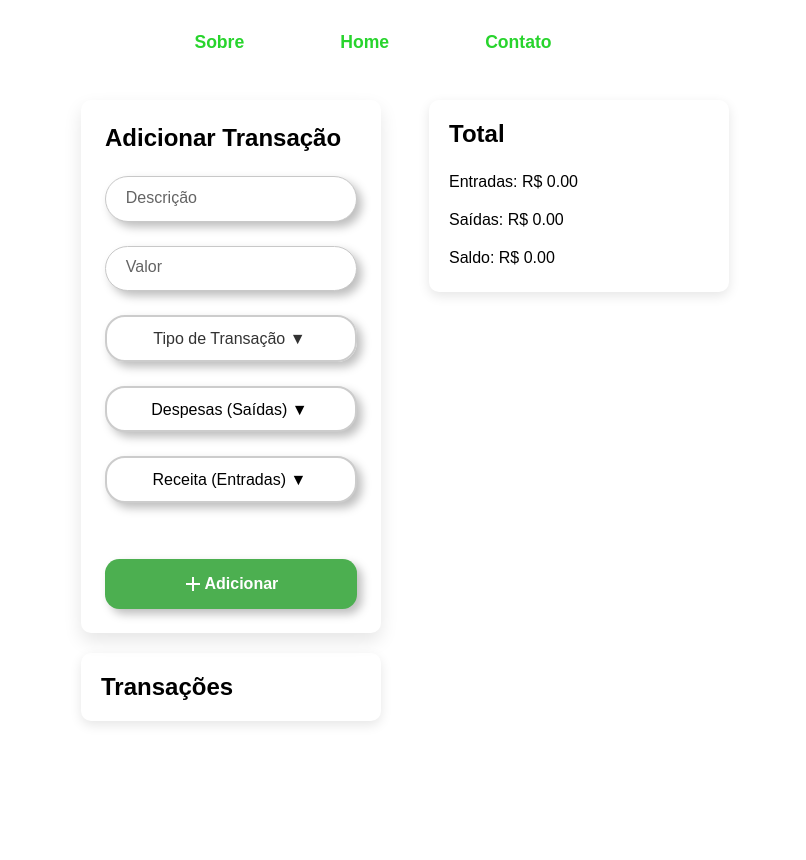
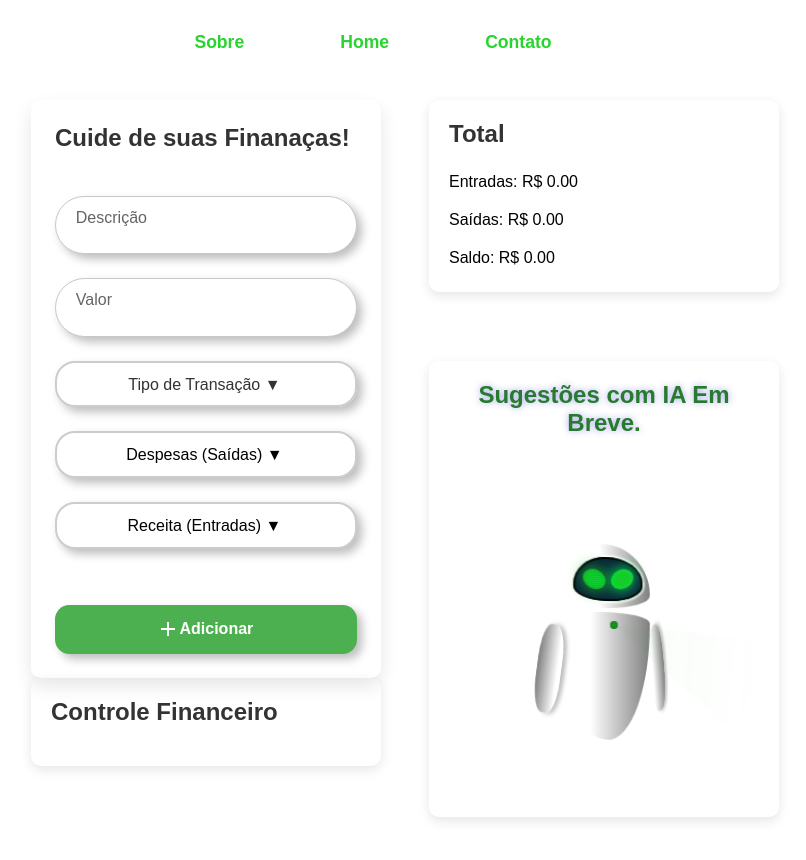
Before and after one commit to AndrewLPimenta/gerenciamento-de-gastos, a React (Create React App) app: page /TransactionPage in a window 1280 px wide. Shown: the top 860 px of the page, without its empty margins (235-1041 px from the left). Before the commit the page ends 837 px from the top, so only its background shows below. Built offline with nearby package versions, Linux system fonts and the light colour scheme.

Commit message:
melhorias no software

```diff
--- /dev/null
+++ b/src/components/Graphic.js
@@ -0,0 +1,28 @@
+import React from 'react';
+import "../index.css"; // Inclua a estilização aqui
+
+export default function Graphic() {
+    return (
+        <div className="total-container">
+            <h2 className="animated-text">Sugestões com IA Em Breve.</h2>
+            <div className="loader">
+                <div className="modelViewPort">
+                    <div className="eva">
+                        <div className="head">
+                            <div className="eyeChamber">
+                                <div className="eye"></div>
+                                <div className="eye"></div>
+                            </div>
+                        </div>
+                        <div className="body">
+                            <div className="hand"></div>
+                            <div className="hand"></div>
+                            <div className="scannerThing"></div>
+                            <div className="scannerOrigin"></div>
+                        </div>
+                    </div>
+                </div>
+            </div>
+        </div>
+    );
+}
--- a/src/components/TransactionForm.js
+++ b/src/components/TransactionForm.js
@@ -7,6 +7,7 @@ function TransactionForm({ addTransaction }) {
     const [type, setType] = useState("");
     const [category, setCategory] = useState("");
     const [source, setSource] = useState("");  // Adicionando o estado para 'source'
+    const [error, setError] = useState("");  // Para armazenar mensagens de erro
 
     // Função para tratar a entrada de valor no campo 'amount'
     const handleAmountChange = (e) => {
@@ -25,6 +26,12 @@ function TransactionForm({ addTransaction }) {
     const handleSubmit = (e) => {
         e.preventDefault();
 
+        // Validação: Verificar se todos os campos obrigatórios foram preenchidos
+        if (!description || !amount || !type || (type === "expense" && !category) || (type === "income" && !source)) {
+            setError("Por favor, preencha todos os campos obrigatórios.");
+            return;  // Não envia se algum campo estiver faltando
+        }
+
         // Remover o valor formatado do "R$" caso tenha sido colocado, e preparar para ser salvo
         const formattedAmount = amount.replace(',', '.');  // Garantir que a vírgula seja convertida para ponto
 
@@ -33,8 +40,8 @@ function TransactionForm({ addTransaction }) {
             description,
             amount: parseFloat(formattedAmount),  // Convertendo para número
             type,
-            category,
-            source,  // Incluindo a origem no objeto
+            category: type === "expense" ? category : "Sem categoria",  // Categoria obrigatória apenas para 'expense'
+            source: type === "income" ? source : "Sem origem",  // Fonte obrigatória apenas para 'income'
         };
 
         addTransaction(newTransaction);  // Envia a nova transação
@@ -42,37 +49,31 @@ function TransactionForm({ addTransaction }) {
         // Resetando os campos após o envio
         setDescription("");
         setAmount("");
-        setType("expense");
+        setType("");
         setCategory("");
         setSource("");
+        setError("");  // Limpa a mensagem de erro
     };
 
     // Função que trata o campo 'source'
     const handleSourceChange = (e) => {
         const selectedSource = e.target.value;
         setSource(selectedSource);
-
-        // Alerta se "Gastei" for selecionado e source estiver vazio
-        if (type === "expense" && selectedSource !== "") {
-            alert("Você selecionou de onde o dinheiro veio. Lembre-se de que você está marcando um gasto.");
-        }
     };
 
     // Função que trata o campo 'category'
     const handleCategoryChange = (e) => {
         const selectedCategory = e.target.value;
         setCategory(selectedCategory);
-
-        // Alerta se "Ganhei" for selecionado e category estiver vazio
-        if (type === "income" && selectedCategory !== "") {
-            alert("Você selecionou uma categoria para um ganho. Lembre-se de que a categoria não é relevante para este tipo de transação.");
-        }
     };
 
     return (
         <div className="transaction-form-page">
             <form className="form-inputs" onSubmit={handleSubmit}>
-                <h2>Adicionar Transação</h2>
+                <h2>Cuide de suas Finanaças!</h2>
+
+                {/* Exibição de erro */}
+                {error && <div className="error-message">{error}</div>}
 
                 {/* Campo para a descrição */}
                 <div className="inputGroup">
--- a/src/components/TransactionList.js
+++ b/src/components/TransactionList.js
@@ -1,8 +1,5 @@
 import React, { useState, useEffect } from 'react';
-import deleteIcon from '../assets/mdi-delete-icon.png';
-
-
-import '../index.css';  // Estilo da animação de entrada e saída
+import '../index.css'; // Certifique-se de que os estilos estão neste arquivo ou em um arquivo de CSS importado.
 
 function TransactionList({ transactions, deleteTransaction }) {
     const [currentTransactions, setCurrentTransactions] = useState([]);
@@ -11,50 +8,60 @@ function TransactionList({ transactions, deleteTransaction }) {
     useEffect(() => {
         const addedTransactions = transactions.map((transaction) => ({
             ...transaction,
-            entering: true,  // Marca para a animação de entrada
+            entering: true, // Marca para a animação de entrada
         }));
         setCurrentTransactions(addedTransactions);
-    }, [transactions]);  // Atualiza sempre que a lista de transações mudar
+    }, [transactions]);
 
-    // Função para remover o item com animação de saída
     const handleDelete = (id) => {
         const updatedTransactions = currentTransactions.map((transaction) =>
             transaction.id === id
-                ? { ...transaction, exiting: true }  // Marca para a animação de saída
+                ? { ...transaction, exiting: true } // Marca para a animação de saída
                 : transaction
         );
 
         setCurrentTransactions(updatedTransactions);
 
-        // Usa setTimeout para excluir após a animação de saída
+        // Remove o item após a animação de saída
         setTimeout(() => {
-            deleteTransaction(id);  // Remove o item após a animação
-        }, 500);  // Tempo da animação (500ms)
+            deleteTransaction(id);
+        }, 500); // Tempo da animação (500ms)
     };
 
     return (
         <div className='transaction-graphic'>
-            <h2>Transações</h2>
+            <h2>Controle Financeiro</h2>
             <ul className="transaction-list">
-                {currentTransactions.map((transaction) => (
+                {currentTransactions.map((transaction) => {
+                    console.log(transaction); // Depuração
+
+                    return (
                         <li
                             key={transaction.id}
                             className={`transaction ${transaction.entering ? 'transaction-enter-active' : ''}
-                        ${transaction.exiting ? 'transaction-exit-active' : ''}`}
+                                ${transaction.exiting ? 'transaction-exit-active' : ''}
+                                ${transaction.type === 'income' ? 'income' : 'expense'}`}
                         >
-                        <span>{transaction.description} - R$ {transaction.amount}</span>
-                        <span>({transaction.category})</span>
-                        <span> - {transaction.type === 'income' ? 'Entrada' : 'Despesa'}</span>
+                            <div className="transaction-info">
+                                <span className="transaction-description">{transaction.description}</span>
+                                <div className="transaction-details">
+                                    <span className="transaction-amount">R$ {transaction.amount.toFixed(2)}</span>
+                                    <span className="transaction-category">({transaction.category || 'Sem categoria'})</span>
+                                    <span className="transaction-type">
+                                        {transaction.type === 'income' ? 'Entrada' : (transaction.type === 'expense' ? 'Despesa' : 'Tipo Desconhecido')}
+                                    </span>
+                                </div>
+                            </div>
                             <button onClick={() => handleDelete(transaction.id)} className="delete-btn">
-
                                 <img
                                     src="https://www.v0.app/api/image/mdi-delete-icon.png?id=eyJmbiI6ImdldEljb25IZXJvSW1hZ2UiLCJhcmdzIjp7Imljb25TZXRTbHVnIjoibWRpIiwiaWNvblNsdWciOiJkZWxldGUifX0"
                                     alt="Delete"
-                                style={{ width: '24px', height: '24px' }} // Ajuste do tamanho do ícone
+                                    style={{ width: '24px', height: '24px' }}
                                 />
                             </button>
                         </li>
-                ))}
+                    );
+                })}
             </ul>
         </div>
     );
--- a/src/index.css
+++ b/src/index.css
@@ -8,6 +8,10 @@
   list-style: none;
 }
 
+.Title-Gestao{
+  font-weight: 900;
+  color: #fff;
+}
 
 div.links {
   position: absolute;
@@ -24,9 +28,22 @@ div.links {
   z-index: 10;
 }
 
-.nav-links- {
+.burger-links{
   display: none;
 }
+
+
+@media screen and (max-width: 600px) {
+  .burger-links{
+    display: block;
+  }
+
+}
+
+Link .links-nav{
+  display: none;
+}
+
 
 .links a {
   color: #ffffff;
@@ -112,7 +129,7 @@ div.links {
     /* Esconde os links inicialmente */
     position: absolute;
     left: 0;
-    background-color: rgba(188, 208, 148, 0.897);
+    background-color: rgb(0, 0, 0);
     /* Fundo escuro */
     width: 100%;
     padding: 1rem;
@@ -423,11 +440,10 @@ div.row{
   width: 100%;
   max-width: 600px; /* Limita a largura máxima */
   margin: 0 auto; /* Centraliza o formulário */
+  transition: transform 0.3s ease, opacity 0.3s ease;
+
 }
 
-.transaction-form-page {
-  justify-content: center;
-}
 
 @media (max-width: 768px) {
 
@@ -460,7 +476,7 @@ div.row{
 
 .inputGroup input {
   font-size: 100%;
-  padding: 0.8em;
+  padding: 1.2em;
   outline: none;
   border: 1px solid rgb(200, 200, 200);
   border-radius: 30px;
@@ -491,7 +507,7 @@ div.row{
 }
 
 .inputGroup :is(input:focus, input:valid) {
-  border-color: rgb(150, 150, 200);
+  border-color: rgb(90, 169, 111);
 }
 
 
@@ -629,7 +645,7 @@ a.links-nav {
   display: flex;
   flex-direction: column;
   gap: 10px;
-  width: 300px;
+  width: 350px;
   margin: 0 auto;
 }
 
@@ -676,157 +692,455 @@ a.links-nav {
   }
 }
 
-/* Container para as transações */
+
+
+
+/* Estilo para a lista de transações */
 .transaction-graphic {
-  border-radius: 10px;
-  box-shadow: 0 8px 18px rgba(0, 0, 0, 0.1);
   padding: 20px;
   border-radius: 10px;
   box-shadow: 0 4px 12px rgba(0, 0, 0, 0.1);
-  margin-top: 20px;
+  transition: transform 0.3s ease, opacity 0.3s ease;
+  display: flex;
+  flex-direction: column;
 }
 
+h2 {
+  color: #333;
+  font-size: 24px;
+  margin-bottom: 20px;
+}
+
+/* Lista de transações */
 .transaction-list {
   list-style: none;
   padding: 0;
+  margin: 0;
+}
+/* Lista de transações */
+.transaction-list {
+  list-style: none;
+  padding: 0;
+  margin: 0;
+}
+.transaction {
+  display: grid;
+  grid-template-columns: 1fr 60px; /* Primeira coluna para a descrição, segunda para o botão de deletar */
+  grid-template-rows: auto; /* Apenas uma linha para as transações */
+  grid-gap: 1px;
+  box-shadow: 0 4px 12px rgba(0, 0, 0, 0.1);
+  transition: transform 0.3s ease, opacity 0.3s ease;
+  border-radius: 18px;
+  margin-bottom: 15px;
+  padding: 20px;
+  text-align: justify;
 }
 
-.transaction {
+/* Informações da transação */
+.transaction-info {
   display: flex;
+  flex-direction: column; /* Alinha a descrição na coluna */
   justify-content: space-between;
-  align-items: center;
-  background-color: #fff;
-  border-radius: 8px;
-  box-shadow: 0 2px 6px rgba(0, 0, 0, 0.1);
-  opacity: 0;
-  transform: scale(0.9);
-  transition: all 0.3s ease;
+}
+
+/* Descrição da transação (primeira linha) */
+.transaction-description {
+  grid-column: 1 / span 2; /* A descrição ocupa a primeira coluna e a segunda */
+  font-size: 18px;
+  color: #333;
+  font-weight: 600;
+}
+
+/* Detalhes da transação: valor, categoria e tipo (alinhados horizontalmente) */
+.transaction-details {
+  display: flex;
+  justify-content: space-between; /* Alinha os itens na horizontal */
+  grid-column: 1 / 2; /* Coloca os detalhes na primeira coluna */
+  width: 100%; /* Garante que ocupe toda a largura disponível */
+}
+
+/* Valor da transação */
+.transaction-amount {
+  font-size: 18px;
+  font-weight: 500;
+}
+
+/* Categoria da transação */
+.transaction-category {
+  font-size: 18px;
+  color: #333;
+}
+
+/* Tipo da transação (Entrada ou Despesa) */
+.transaction-type {
+  font-size: 18px;
+  font-weight: 500;
+  text-align: right; /* Alinha à direita */
+}
+
+/* Estilo para 'Entrada' */
+.transaction-type.income {
+  text-shadow: 1px 1px 5px rgba(0, 255, 0, 0.5); /* Sombras verdes para 'Entrada' */
+  color: #28a745;
+}
+
+/* Estilo para 'Despesa' */
+.transaction-type.expense {
+  text-shadow: 1px 1px 5px rgba(255, 0, 0, 0.5); /* Sombras vermelhas para 'Despesa' */
+  color: #dc3545;
+}
+
+/* Botão de deletar */
+.delete-btn {
+  background: none;
+  border: none;
+  cursor: pointer;
+  transition: transform 0.3s ease-in-out;
+  justify-self: center;
+}
+
+.delete-btn:hover {
+  transform: scale(1.1);
+}
+
+
+/* Animação de entrada */
+.transaction-enter-active {
+  animation: slideIn 0.5s ease-in-out forwards;
+}
+
+/* Animação de saída */
+.transaction-exit-active {
+  animation: slideOut 0.5s ease-in-out forwards;
+}
+
+
+
+@keyframes slideIn {
+  from {
+    opacity: 0;
+    transform: translateX(-20px);
+  }
+  to {
+    opacity: 1;
+    transform: translateX(0);
+  }
+}
+
+@keyframes slideOut {
+  from {
+    opacity: 1;
+    transform: translateX(0);
+  }
+  to {
+    opacity: 0;
+    transform: translateX(20px);
+  }
+}
+
+/* Botão de deletar */
+.delete-btn {
+  background: none;
+  border: none;
+  cursor: pointer;
+  transition: transform 0.3s ease-in-out;
+  justify-self: center;
+}
+
+.delete-btn:hover {
+  transform: scale(1.1);
+}
+
+/* Estilo para transações de entrada */
+.transaction.income {
+  color: #28a745; /* Verde */
+  font-size: 20px;  /* Tamanho maior para entradas */
+}
+
+/* Estilo para transações de saída */
+.transaction.expense {
+  color: #dc3545; /* Vermelho */
+  font-size: 20px;  /* Tamanho maior para saídas */
 }
 
 /* Animação de entrada */
 .transaction-enter-active {
-  opacity: 1;
-  transform: scale(1);
+  animation: slideIn 0.5s ease-in-out forwards;
 }
 
+/* Animação de saída */
 .transaction-exit-active {
-  opacity: 0;
-  transform: scale(0.5);
+  animation: slideOut 0.5s ease-in-out forwards;
 }
 
-/* Estilo do botão de deletar */
-.delete-btn {
-  background: none;
-  border: none;
-  cursor: pointer;
-  font-size: 18px;
-  color: #e57373;
-  transition: transform 0.2s ease;
-}
-
-.delete-btn:hover {
-  transform: scale(1.2);
-}
-
-/* Aplique a animação no contêiner de transações */
-.transaction-enter-active {
-  animation: fadeIn 0.5s forwards;
-}
-
-.transaction-exit-active {
-  animation: fadeOut 0.5s forwards;
-}
-
-/* Animação de Fade In */
-@keyframes fadeIn {
+@keyframes slideIn {
   0% {
-      opacity: 0;
-      transform: scale(0.9);
+    transform: translateX(-10px);
+    opacity: 0;
   }
   100% {
-      opacity: 1;
-      transform: scale(1);
+    transform: translateX(0);
+    opacity: 1;
   }
 }
 
-/* Animação de Fade Out */
-@keyframes fadeOut {
+@keyframes slideOut {
   0% {
-      opacity: 1;
-      transform: scale(1);
+    transform: translateX(0);
+    opacity: 1;
   }
   100% {
-      opacity: 0;
-      transform: scale(0.5);
+    transform: translateX(10px);
+    opacity: 0;
   }
 }
 
-/* Estilo do container da sugestão */
-.suggestion-container {
-  position: fixed;
-  top: 20px;
-  right: 20px;
-  z-index: 1000; /* Garantir que fique acima de outros conteúdos */
-  display: flex;
-  justify-content: flex-end;
-  align-items: center;
-  width: 300px;
+
+
+
+
+/* estilizações de Em Breve  */
+
+/* Estilo do título (com animação) */
+.animated-text {
+  font-size: 24px;
+  font-weight: bold;
+  color: #333;
+  text-align: center;
+  animation: textPulse 1.5s ease-in-out infinite;
 }
 
-.suggestion {
-  background-color: #f0f8ff;
-  color: #333;
-  padding: 15px;
-  border-radius: 8px;
-  box-shadow: 0px 4px 10px rgba(0, 0, 0, 0.1);
-  display: flex;
-  justify-content: space-between;
-  align-items: center;
-  width: 100%;
-  opacity: 0;
-  transform: translateX(100%); /* Começa fora da tela */
-  animation: slideIn 0.5s ease-out forwards;
-}
-
-/* Animação de entrada da sugestão */
-@keyframes slideIn {
+@keyframes textPulse {
   0% {
-      opacity: 0;
-      transform: translateX(100%);
+    color: #333;
+    text-shadow: 0 0 5px rgba(0, 0, 0, 0.2);
+  }
+  50% {
+    color: #1eb22a;
+    text-shadow: 0 0 10px rgba(0, 0, 255, 0.5);
   }
   100% {
-      opacity: 1;
-      transform: translateX(0);
+    color: #333;
+    text-shadow: 0 0 5px rgba(0, 0, 0, 0.2);
   }
 }
 
-/* Animação de saída da sugestão */
-@keyframes slideOut {
-  0% {
-      opacity: 1;
-      transform: translateX(0);
+.loader {
+  display: flex;
+  justify-content: center;
+  align-items: center;
+  position: relative;
+  margin-top: 30px;
+}
+
+.modelViewPort {
+  perspective: 1000px;
+  width: 20rem;
+  aspect-ratio: 1;
+  border-radius: 50%;
+  display: flex;
+  justify-content: center;
+  align-items: center;
+  background: transparent;
+  overflow: hidden;
+}
+
+.eva {
+  --EVA-ROTATION-DURATION: 4s;
+  transform-style: preserve-3d;
+  animation: rotateRight var(--EVA-ROTATION-DURATION) linear infinite alternate;
+}
+
+.head {
+  position: relative;
+  width: 6rem;
+  height: 4rem;
+  border-radius: 48% 53% 45% 55% / 79% 79% 20% 22%;
+  background: linear-gradient(to right, white 45%, gray);
+}
+
+.eyeChamber {
+  width: 4.5rem;
+  height: 2.75rem;
+  position: relative;
+  left: 50%;
+  top: 55%;
+  border-radius: 45% 53% 45% 48% / 62% 59% 35% 34%;
+  background-color: #0c203c;
+  box-shadow: 0px 0px 2px 2px white, inset 0px 0px 0px 2px black;
+  transform: translate(-50%, -50%);
+  animation: moveRight var(--EVA-ROTATION-DURATION) linear infinite alternate;
+}
+
+.eye {
+  width: 1.2rem;
+  height: 1.5rem;
+  position: absolute;
+  border-radius: 50%;
+}
+
+.eye:first-child {
+  left: 12px;
+  top: 50%;
+  background: repeating-linear-gradient(65deg, #15ca3f 0px, #0bd923 1px, rgb(19, 154, 7) 2px);
+  box-shadow: inset 0px 0px 5px #15a61f, 0px 0px 15px 1px #19b226;
+  transform: translate(0, -50%) rotate(-65deg);
+}
+
+.eye:nth-child(2) {
+  right: 12px;
+  top: 50%;
+  background: repeating-linear-gradient(-65deg, #0bd923  0px, #19b226 1px, white 2px);
+  box-shadow: inset 0px 0px 5px #05ea46, 0px 0px 15px 1px #0beb52;
+  transform: translate(0, -50%) rotate(65deg);
+}
+
+.body {
+  width: 6rem;
+  height: 8rem;
+  position: relative;
+  margin-block-start: 0.25rem;
+  border-radius: 47% 53% 45% 55% / 12% 9% 90% 88%;
+  background: linear-gradient(to right, white 35%, gray);
+}
+
+.hand {
+  position: absolute;
+  left: -1.5rem;
+  top: 0.75rem;
+  width: 2rem;
+  height: 5.5rem;
+  border-radius: 40%;
+  background: linear-gradient(to left, white 15%, gray);
+  box-shadow: 5px 0px 5px rgba(0, 0, 0, 0.25);
+  transform: rotateY(55deg) rotateZ(10deg);
+}
+
+.hand:first-child {
+  animation: compensateRotation var(--EVA-ROTATION-DURATION) linear infinite alternate;
+}
+
+.hand:nth-child(2) {
+  left: 92%;
+  background: linear-gradient(to right, white 15%, gray);
+  transform: rotateY(55deg) rotateZ(-10deg);
+  animation: compensateRotationRight var(--EVA-ROTATION-DURATION) linear infinite alternate;
+}
+
+.scannerThing {
+  width: 0;
+  height: 0;
+  position: absolute;
+  left: 60%;
+  top: 10%;
+  border-top: 180px solid #19b226;
+  border-left: 250px solid transparent;
+  border-right: 250px solid transparent;
+  transform-origin: top left;
+  mask: linear-gradient(to right, white, transparent 35%);
+  animation: glow 2s cubic-bezier(0.86, 0, 0.07, 1) infinite;
+}
+
+.scannerOrigin {
+  position: absolute;
+  width: 8px;
+  aspect-ratio: 1;
+  border-radius: 50%;
+  left: 60%;
+  top: 10%;
+  background: #19b226;;
+  box-shadow: inset 0px 0px 5px rgba(0, 0, 0, 0.5);
+  animation: moveRight var(--EVA-ROTATION-DURATION) linear infinite;
+}
+
+@keyframes rotateRight {
+  from {
+    transform: rotateY(0deg);
   }
-  100% {
-      opacity: 0;
-      transform: translateX(100%);
+  to {
+    transform: rotateY(25deg);
   }
 }
 
-/* Estilo do botão de fechar */
-.close-button {
-  background: transparent;
-  border: none;
-  cursor: pointer;
-  padding: 5px;
+@keyframes moveRight {
+  from {
+    transform: translate(-50%, -50%);
+  }
+  to {
+    transform: translate(-40%, -50%);
+  }
 }
 
-.close-icon {
-  width: 20px;
-  height: 20px;
-  transition: transform 0.2s ease;
+@keyframes compensateRotation {
+  from {
+    transform: rotateY(55deg) rotateZ(10deg);
+  }
+  to {
+    transform: rotatey(30deg) rotateZ(10deg);
+  }
 }
 
-/* Animação de hover no ícone de fechar */
-.close-icon:hover {
-  transform: scale(1.1);
+@keyframes compensateRotationRight {
+  from {
+    transform: rotateY(55deg) rotateZ(-10deg);
+  }
+  to {
+    transform: rotateY(70deg) rotateZ(-10deg);
+  }
 }
+
+@keyframes glow {
+  from {
+    opacity: 0;
+  }
+  20% {
+    opacity: 1;
+  }
+  45% {
+    transform: rotate(-25deg);
+  }
+  75% {
+    transform: rotate(5deg);
+  }
+  100% {
+    opacity: 0;
+  }
+}
+
+.col-md-12{
+  display: flex;
+  flex-direction: column;
+  gap: 4.3rem;
+}
+
+@media screen and (max-width: 600px) {
+  .col-md-12{
+    display: flex;
+    flex-direction: column;
+    gap: 3rem;
+  }
+  .total-container {
+    display: flex;
+    flex-direction: column;
+    gap: 1rem;
+  }
+  .transaction-graphic {
+    margin-top: 2rem;
+    border-radius: 10px;
+    box-shadow: 0 4px 12px rgba(0, 0, 0, 0.1);
+    transition: transform 0.3s ease, opacity 0.3s ease;
+    display: flex;
+    flex-direction: column;
+  }
+}
+
+/* Estilo para a mensagem de erro */
+.error-message {
+  color: red;
+  font-size: 14px;
+  margin-bottom: 10px;
+  padding: 5px;
+  border-radius: 5px;
+  background-color: #f8d7da;
+  border: 1px solid #f5c6cb;
+}
--- a/src/pages/HomePage.js
+++ b/src/pages/HomePage.js
@@ -16,7 +16,7 @@ function HomePage() {
                 <Header />
                 <div className={`banner ${isVisible ? 'show' : ''}`}>
                     <div className="banner-content">
-                        <h2>Bem-vindo à Gestão de Gastos!</h2>
+                        <h2 className='Title-Gestao'>Bem-vindo à Gestão de Gastos!</h2>
                         <p>Essa é a página inicial do aplicativo. Clique abaixo para acessar a página de Gestão de Gastos.</p>
                         {/* Usando Link ao invés de window.location.href */}
                         <Link to="TransactionPage">
--- a/src/pages/TransactionPage.js
+++ b/src/pages/TransactionPage.js
@@ -5,7 +5,7 @@ import TotalAmount from '../components/TotalAmount'; // Componente de total de g
 import Header from '../components/Header';
 import Suggestion from '../components/Suggestion'; // Importe o componente Suggestion
 import '../index.css';
-import { Link } from 'react-router-dom';
+import Graphic from '../components/Graphic';
 
 function TransactionPage() {
     const [transactions, setTransactions] = useState([]);
@@ -43,11 +43,13 @@ function TransactionPage() {
                                     />
                                 </div>
                             </div>
-                            <div className="row">
+                            <div className="row-2">
                                 <div className="col-md-12">
                                     <TotalAmount transactions={transactions} />
+                                    <Graphic />
                                 </div>
                             </div>
+
                         </div>
                         <div >
                                 <div >
```
Also changed, not shown: src/components/Header.js (+5 -3 lines), 1 other file (tests, documents, lock files or other folders). Lines whose indentation alone changed are shown as unchanged.
